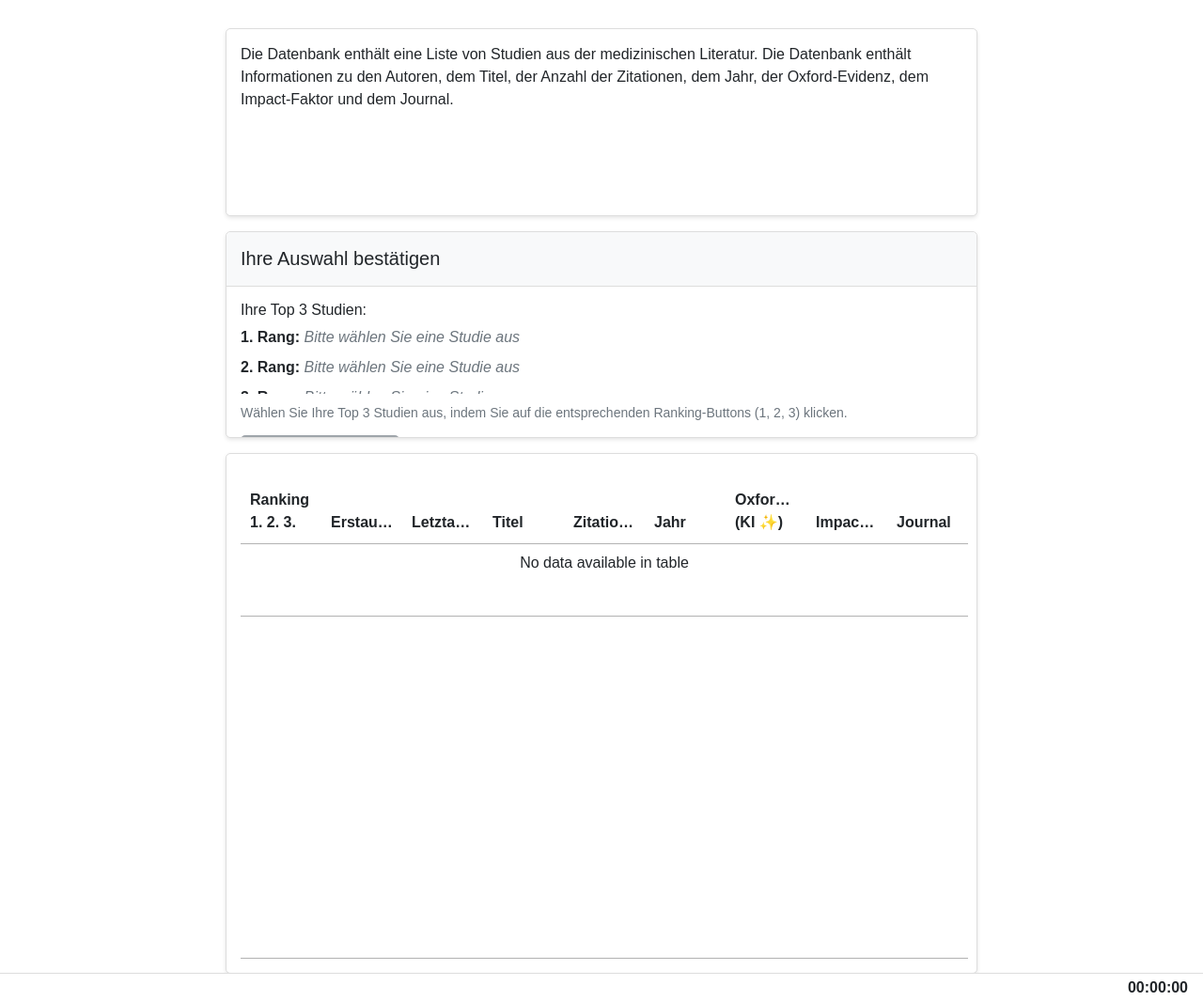
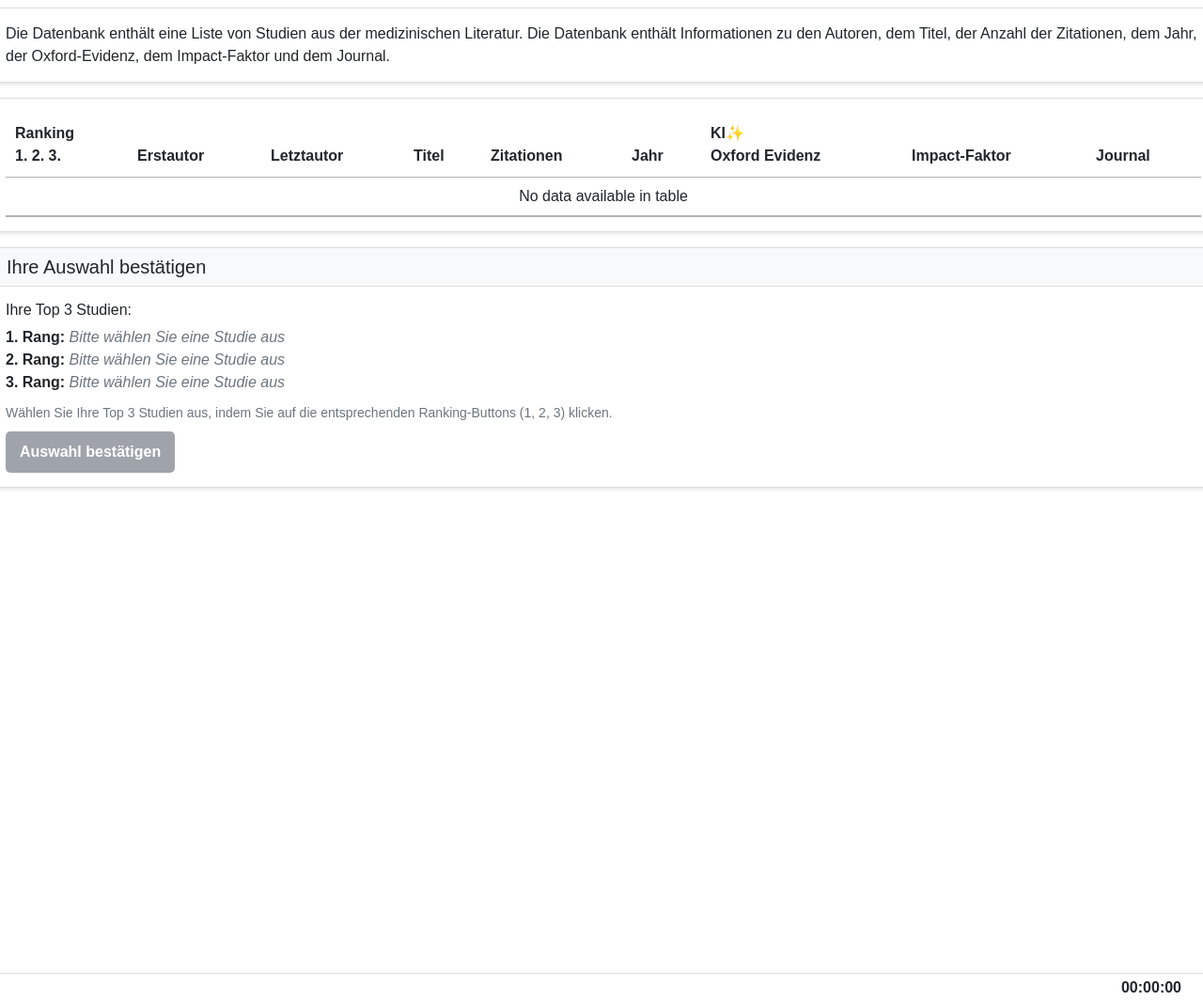
Before and after one commit to taubsity/datadings, a Flask app: page /study in a window 1280 px wide. Shown: the whole page at 94% size. Run offline with Flask 3, Linux system fonts and the light colour scheme; the visitor is signed in with stand-in values (Sample User, id 1); data that the repository does not hold is empty; some libraries are stand-ins or nearby versions.

Commit message:
clean css

```diff
--- a/static/script.js
+++ b/static/script.js
@@ -13,7 +13,6 @@ $(document).ready(function () {
         CSV_TABLE: "#csvTable",
         CONFIRM_BTN: "#confirmBtn",
         STATUS_TEXT: "#statusText",
-        BUTTON_HELP_TEXT: "#buttonHelpText",
         CONFIRMATION_SECTION: "#confirmationSection",
         CONFIRMED_SECTION: "#confirmedSection",
         FINAL_SUMMARY: "#finalSummary"
@@ -39,7 +38,6 @@ $(document).ready(function () {
     // Cache frequently used jQuery objects
     const $confirmBtn = $(SELECTORS.CONFIRM_BTN);
     const $statusText = $(SELECTORS.STATUS_TEXT);
-    const $buttonHelpText = $(SELECTORS.BUTTON_HELP_TEXT);
     const $confirmationSection = $(SELECTORS.CONFIRMATION_SECTION);
     const $confirmedSection = $(SELECTORS.CONFIRMED_SECTION);
     const $finalSummary = $(SELECTORS.FINAL_SUMMARY);
@@ -106,8 +104,6 @@ $(document).ready(function () {
             .toggleClass("btn-success", allRanksSelected)
             .toggleClass("btn-secondary", !allRanksSelected);
 
-        $buttonHelpText.toggle(!allRanksSelected);
-
         // Update status message and rank displays
         updateStatusMessage(selectedRanks);
 
@@ -171,7 +167,7 @@ $(document).ready(function () {
             const study = findStudyByKey(studyKey);
             if (study) {
                 summaryHtml += `
-                    <div class="mb-2">
+                    <div>
                         <strong>${rank}. Rang:</strong> ${study['First Author']} - ${study['Title']}
                     </div>`;
             }
@@ -212,7 +208,7 @@ $(document).ready(function () {
         return [
             {
                 data: null,
-                title: "Ranking<br>1. 2. 3.",
+                title: "Ranking<br/>1. 2. 3.",
                 orderable: false,
                 render: renderRankingColumn
             },
@@ -221,7 +217,7 @@ $(document).ready(function () {
             { data: "Title", title: "Titel", orderable: false },
             { data: "Citation Count", title: "Zitationen", orderable: false },
             { data: "Publikationsjahr", title: "Jahr", orderable: false },
-            { data: "Oxford Evidence Level", title: "Oxford Evidenz <br>(KI ✨)", orderable: false },
+            { data: "Oxford Evidence Level", title: "KI✨<br/>Oxford Evidenz", orderable: false },
             { data: "Impact Factor", title: "Impact-Faktor", orderable: false },
             { data: "Journal", title: "Journal", orderable: false }
         ];
--- a/static/styles.css
+++ b/static/styles.css
@@ -21,39 +21,67 @@
 	font-family: var(--font-family);
 }
 
-/* Layout utilities */
-.container {
-    width: 100%;
-    margin: 0 auto;
-    padding: var(--spacing-md);
-    box-sizing: border-box;
+html,
+body {
+	margin: 0 0 30px 0;
+	padding: 0;
+}
+
+p,
+h2,
+h3,
+h4,
+h5 {
+	margin: 0;
+	padding: 0;
 }
 
 .flex-center {
 	display: flex;
 	justify-content: center;
 	align-items: center;
-    width: 100%;
-    height: 100%;
 }
 
 .flex-column {
 	flex-direction: column;
 }
 
-.full-height {
-    height: 100vh;
-    max-height: 100vh;
+.card {
+	height: auto;
+	background: white;
+	border: 1px solid var(--border-color);
+	border-radius: var(--border-radius);
+	box-shadow: 0 2px 4px rgba(0, 0, 0, 0.1);
+	margin: var(--spacing-sm);
+	padding: 0;
+}
+
+.fixed-width-card {
+	width: 1300px;
+}
+
+.card-header {
+	width: 100%;
+	background-color: var(--light-bg);
+	border-bottom: 1px solid var(--border-color);
+	display: flex;
+	justify-content: space-between;
+	align-items: center;
+}
+
+.card-body {
+	width: 100%;
+	padding: var(--spacing-md);
 }
 
 .btn {
-	padding: var(--spacing-md);
+	padding: 10px var(--spacing-md);
 	border: none;
 	border-radius: var(--border-radius);
 	cursor: pointer;
 	display: inline-block;
 	transition: var(--transition);
-	font-weight: 500;
+	font-weight: 550;
 	text-align: center;
 	overflow: hidden;
 	text-overflow: ellipsis;
@@ -103,35 +118,6 @@
 .form-input:focus {
 	outline: none;
 	border-color: var(--primary-color);
-}
-
-/* Cards */
-.card {
-    width: 800px;
-    height: auto;
-    min-height: 200px;
-    background: white;
-    border: 1px solid var(--border-color);
-    border-radius: var(--border-radius);
-    overflow: hidden;
-    box-shadow: 0 2px 4px rgba(0, 0, 0, 0.1);
-}
-
-.card-header {
-    width: 100%;
-    height: 60px;
-    background-color: var(--light-bg);
-    padding: var(--spacing-md);
-    border-bottom: 1px solid var(--border-color);
-    display: flex;
-    justify-content: space-between;
-    align-items: center;
-}
-
-.card-body {
-    width: 100%;
-    padding: var(--spacing-md);
-    min-height: 140px;
 }
 
 /* Footer component */
@@ -184,34 +165,11 @@
 	align-items: center;
 }
 
-/* Confirmation card fixed sizing */
-.confirmation-card {
-    width: 800px;
-    height: 220px;
-    min-height: 220px;
-    margin-bottom: var(--spacing-md);
-}
-
-.confirmation-card .card-body {
-    height: 160px;
-    min-height: 160px;
-    max-height: 160px;
-    overflow: auto;
-}
-
 .selection-list {
-    width: 100%;
-    height: 72px;
-    min-height: 72px;
-    max-height: 72px;
 	overflow: hidden;
 }
 
 .selection-item {
-    width: 100%;
-    height: 24px;
-    min-height: 24px;
-    max-height: 24px;
 	overflow: hidden;
 	text-overflow: ellipsis;
 	white-space: nowrap;
@@ -220,97 +178,26 @@
 .study-placeholder {
 	color: var(--secondary-color);
 	font-style: italic;
-    height: 24px;
 	overflow: hidden;
 }
 
 .status-message {
-    width: 100%;
-    height: 20px;
-    max-height: 20px;
+	margin-top: var(--spacing-sm);
+	margin-bottom: var(--spacing-sm);
 	overflow: hidden;
 }
 
 /* Table styles */
 .table {
+	margin: 0;
+	padding: 0;
 	width: 100%;
-    height: 500px;
-    table-layout: fixed;
-    border-collapse: collapse;
-}
-
-.table thead {
-    height: 60px;
-    display: table;
-    width: 100%;
-    table-layout: fixed;
-}
-
-.table tbody {
-    display: block;
-    height: 440px;
-    overflow-y: auto;
-    width: 100%;
-}
-
-.table tr {
-    display: table;
-    table-layout: fixed;
-    width: 100%;
-    height: 60px;
-    min-height: 60px;
-    max-height: 60px;
-}
-
-.table th,
-.table td {
-    height: 60px;
-    min-height: 60px;
-    max-height: 60px;
-    padding: var(--spacing-sm);
-    overflow: hidden;
-    text-overflow: ellipsis;
-    white-space: nowrap;
-    width: 11.11%; /* For 9 columns in your table */
-    box-sizing: border-box;
 }
 
 /* Timer styling */
 .timer {
-    width: 80px;
-    height: 24px;
-    border-radius: var(--border-radius);
 	font-weight: 600;
-    border: none;
-    text-align: center;
-}
-
-/* Modal styling */
-.modal-dialog {
-    width: 1000px !important;
-    max-width: 1000px !important;
-    height: 600px !important;
-}
-
-.modal-content {
-    width: 100%;
-    height: 100%;
-}
-
-.modal-header {
-    width: 100%;
-    height: 60px;
-}
-
-.modal-body {
-    width: 100%;
-    height: 540px;
-    overflow: auto;
-}
-
-/* Utility classes */
-.text-center {
-    text-align: center;
+	margin-right: var(--spacing-md);
 }
 
 .text-muted {
@@ -328,27 +215,3 @@
 .bg-success {
 	background-color: var(--success-color) !important;
 }
-
-.mb-0 {
-    margin-bottom: 0;
-}
-
-.mb-2 {
-    margin-bottom: var(--spacing-md);
-}
-
-.mb-3 {
-    margin-bottom: var(--spacing-lg);
-}
-
-.mt-2 {
-    margin-top: var(--spacing-md);
-}
-
-.mt-3 {
-    margin-top: var(--spacing-lg);
-}
-
-.ms-2 {
-    margin-left: var(--spacing-md);
-}
--- a/templates/index.html
+++ b/templates/index.html
@@ -17,11 +17,10 @@
 			href="{{ url_for('static', filename='styles.css') }}"
 		/>
 	</head>
-	<body>
-		<div class="container flex-center flex-column full-height">
-			<div class="card mb-3">
+	<body class="flex-center flex-column">
+		<div class="card fixed-width-card">
 			<div class="card-body">
-					<p class="mb-0">
+				<p>
 					Die Datenbank enthält eine Liste von Studien aus der medizinischen
 					Literatur. Die Datenbank enthält Informationen zu den Autoren, dem
 					Titel, der Anzahl der Zitationen, dem Jahr, der Oxford-Evidenz, dem
@@ -30,48 +29,7 @@
 			</div>
 		</div>
 
-			<!-- Confirmation Section - Always visible with fixed size -->
-			<div class="card mb-3 confirmation-card" id="confirmationSection">
-				<div class="card-header">
-					<h5 class="mb-0">Ihre Auswahl bestätigen</h5>
-				</div>
-				<div class="card-body">
-					<h6>Ihre Top 3 Studien:</h6>
-					<div class="selection-list">
-						<div class="selection-item mb-2" id="rank1">
-							<strong>1. Rang:</strong> <span class="study-placeholder">Bitte wählen Sie eine Studie aus</span>
-						</div>
-						<div class="selection-item mb-2" id="rank2">
-							<strong>2. Rang:</strong> <span class="study-placeholder">Bitte wählen Sie eine Studie aus</span>
-						</div>
-						<div class="selection-item mb-2" id="rank3">
-							<strong>3. Rang:</strong> <span class="study-placeholder">Bitte wählen Sie eine Studie aus</span>
-						</div>
-					</div>
-					<div class="status-message mt-2">
-						<small class="text-muted" id="statusText">Wählen Sie Ihre Top 3 Studien aus, indem Sie auf die entsprechenden Ranking-Buttons (1, 2, 3) klicken.</small>
-					</div>
-					<div class="mt-3">
-						<button type="button" class="btn btn-secondary" id="confirmBtn" disabled>
-							Auswahl bestätigen
-						</button>
-						<small class="text-muted ms-2" id="buttonHelpText">Wählen Sie erst alle 3 Ränge aus</small>
-					</div>
-				</div>
-			</div>
-
-			<!-- Confirmed Section -->
-			<div class="card mb-3" id="confirmedSection" style="display: none;">
-				<div class="card-header bg-success text-white">
-					<h5 class="mb-0">✓ Auswahl bestätigt</h5>
-				</div>
-				<div class="card-body">
-					<p class="text-success">Ihre Ranking-Auswahl wurde erfolgreich bestätigt und kann nicht mehr geändert werden.</p>
-					<div id="finalSummary"></div>
-				</div>
-			</div>
-
-			<div class="card">
+		<div class="card fixed-width-card">
 			<div class="card-body">
 				<table id="csvTable" class="table">
 					<thead>
@@ -91,37 +49,72 @@
 				</table>
 			</div>
 		</div>
+
+		<div class="card fixed-width-card" id="confirmationSection">
+			<div class="card-header">
+				<h5>Ihre Auswahl bestätigen</h5>
+			</div>
+			<div class="card-body">
+				<h6>Ihre Top 3 Studien:</h6>
+				<div class="selection-list">
+					<div class="selection-item" id="rank1">
+						<strong>1. Rang:</strong>
+						<span class="study-placeholder"
+							>Bitte wählen Sie eine Studie aus</span
+						>
+					</div>
+					<div class="selection-item" id="rank2">
+						<strong>2. Rang:</strong>
+						<span class="study-placeholder"
+							>Bitte wählen Sie eine Studie aus</span
+						>
+					</div>
+					<div class="selection-item" id="rank3">
+						<strong>3. Rang:</strong>
+						<span class="study-placeholder"
+							>Bitte wählen Sie eine Studie aus</span
+						>
+					</div>
+				</div>
+				<div class="status-message">
+					<small class="text-muted" id="statusText"
+						>Wählen Sie Ihre Top 3 Studien aus, indem Sie auf die entsprechenden
+						Ranking-Buttons (1, 2, 3) klicken.</small
+					>
+				</div>
+				<div>
+					<button
+						type="button"
+						class="btn btn-secondary"
+						id="confirmBtn"
+						disabled
+					>
+						Auswahl bestätigen
+					</button>
+				</div>
+			</div>
 		</div>
 
+		<!-- Confirmed Section -->
+		<div
+			class="card fixed-width-card"
+			id="confirmedSection"
+			style="display: none"
+		>
+			<div class="card-header bg-success text-white">
+				<h5>✓ Auswahl bestätigt</h5>
+			</div>
+			<div class="card-body">
+				<p class="text-success">
+					Ihre Ranking-Auswahl wurde erfolgreich bestätigt und kann nicht mehr
+					geändert werden.
+				</p>
+				<div id="finalSummary"></div>
+			</div>
+		</div>
 		<!-- Footer with timer -->
 		<div class="footer">
 			<div id="timer" class="timer">00:00:00</div>
-		</div>
-
-		<!-- Modal for detail view -->
-		<div
-			class="modal fade"
-			id="detailModal"
-			tabindex="-1"
-			aria-labelledby="detailModalLabel"
-			aria-hidden="true"
-		>
-			<div class="modal-dialog modal-dialog-centered modal-xl">
-				<!-- Changed from modal-lg to modal-xl -->
-				<div class="modal-content">
-					<div class="modal-header">
-						<button
-							type="button"
-							class="btn-close"
-							data-bs-dismiss="modal"
-							aria-label="Close"
-						></button>
-					</div>
-					<div class="modal-body">
-						<!-- Modal content will be injected dynamically -->
-					</div>
-				</div>
-			</div>
 		</div>
 
 		<script src="https://code.jquery.com/jquery-3.6.0.min.js"></script>
```
Also changed, not shown: other parts of static/styles.css (+4 -22 lines), templates/detail.html (+32 -10 lines), templates/start.html (+6 -18 lines). Lines whose indentation alone changed are shown as unchanged.
